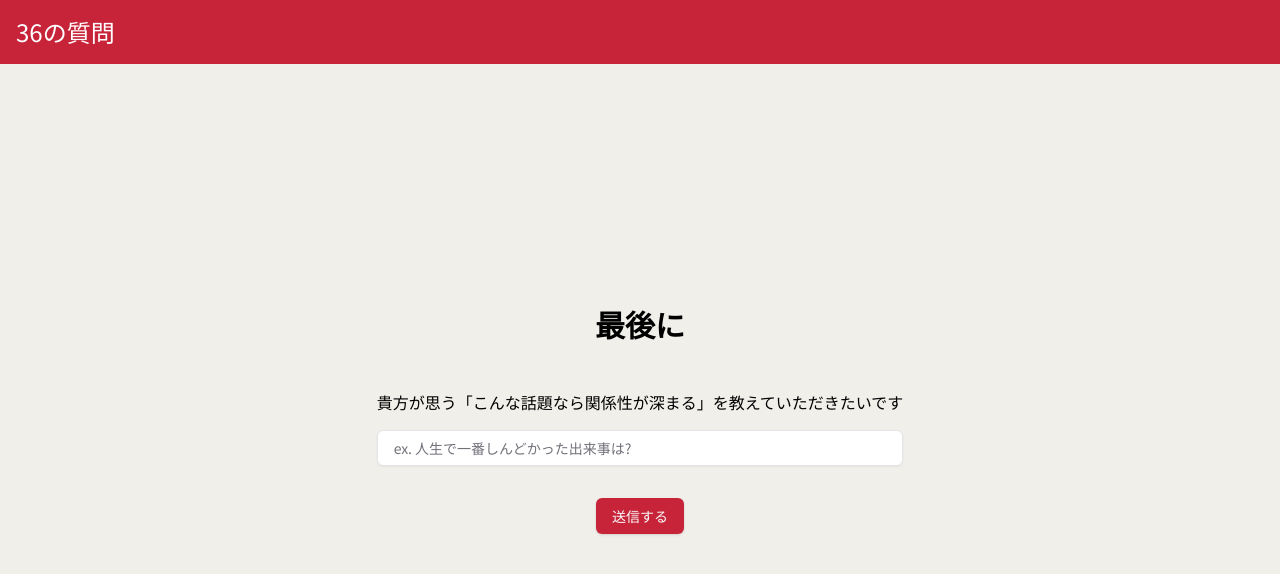
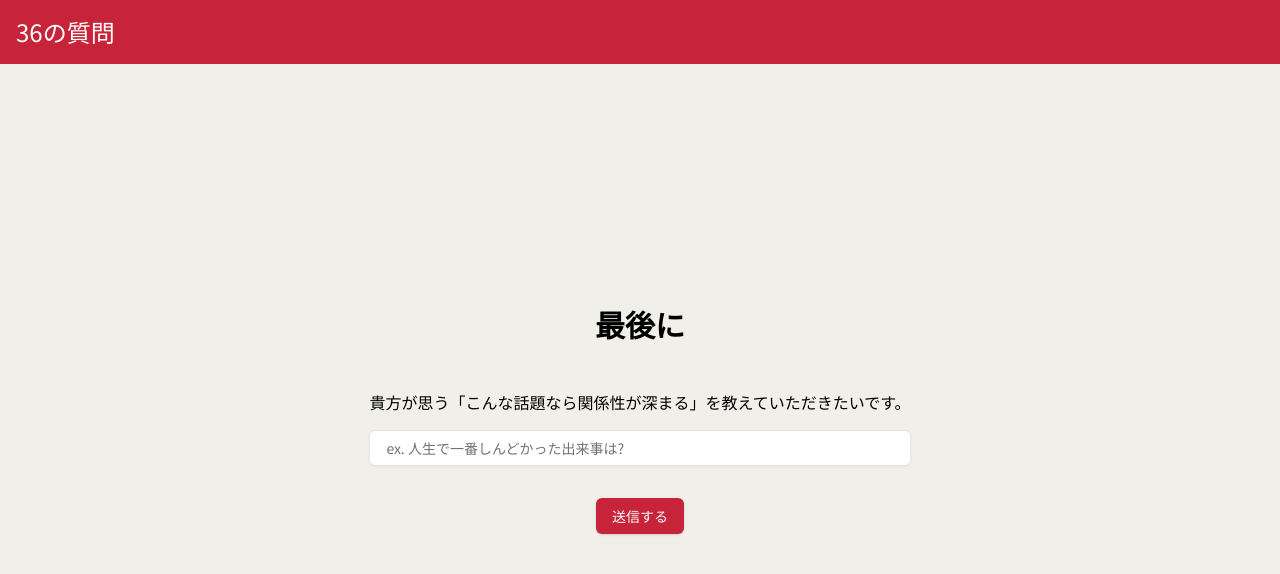
Before and after one commit to kimukimuyuya/36-questions, a Next.js app in the folder my-app/: page /survey in a window 1280 px wide. Shown: the top 574 px of the page. Built offline with nearby package versions, Linux system fonts and the light colour scheme.

Commit message:
fix: :art: 文章を微修正

```diff
--- a/my-app/src/pages/survey/index.tsx
+++ b/my-app/src/pages/survey/index.tsx
@@ -63,7 +63,7 @@ const Survey = () => {
                   name="content"
                   render={({ field }) => (
                     <FormItem>
-                      <FormLabel className='text-md'>貴方が思う「こんな話題なら関係性が深まる」を教えていただきたいです</FormLabel>
+                      <FormLabel className='text-md'>貴方が思う「こんな話題なら関係性が深まる」を教えていただきたいです。</FormLabel>
                       <div>
                         <FormControl>
                           <Input className='bg-white mt-4 p-4  focus-visible:ring-subColor' placeholder="ex. 人生で一番しんどかった出来事は?" {...field} />
```
